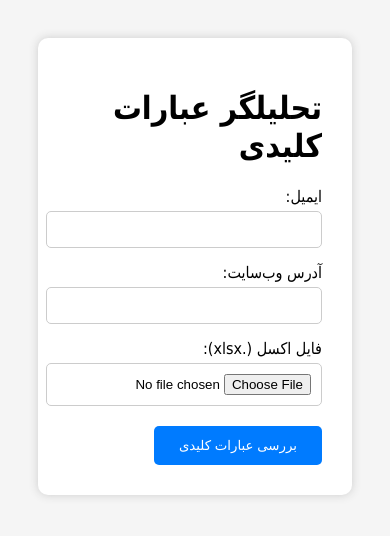
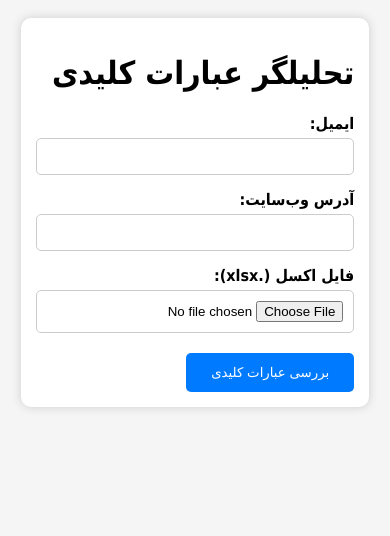
Before and after one commit to mimkhe0/keyword_bulk_checker, a Flask app: page / in a window 390 px wide. Shown: the top 536 px of the page. Run offline with Flask 3, Linux system fonts and the light colour scheme.

Commit message:
Update index.html

```diff
--- a/templates/index.html
+++ b/templates/index.html
@@ -2,26 +2,28 @@
 <html lang="fa" dir="rtl">
 <head>
     <meta charset="UTF-8">
+    <meta name="viewport" content="width=device-width, initial-scale=1">
+    <meta name="description" content="ابزاری برای تحلیل عبارات کلیدی در وب‌سایت‌ها">
     <title>تحلیلگر عبارات کلیدی</title>
-    <meta name="viewport" content="width=device-width, initial-scale=1">
     <style>
         body {
             font-family: Tahoma, sans-serif;
             background: #f5f5f5;
-            padding: 30px;
+            padding: 20px;
             direction: rtl;
         }
         .container {
-            max-width: 1000px;
+            max-width: 90%;
             background: white;
-            margin: auto;
-            padding: 30px;
+            margin: 0 auto;
+            padding: 20px;
             border-radius: 10px;
             box-shadow: 0 0 10px #ccc;
         }
         label {
             display: block;
             margin-top: 15px;
+            font-weight: bold;
         }
         input[type="email"],
         input[type="url"],
@@ -31,6 +33,7 @@
             margin-top: 5px;
             border-radius: 5px;
             border: 1px solid #ccc;
+            box-sizing: border-box;
         }
         button {
             margin-top: 20px;
@@ -69,6 +82,14 @@
             border-radius: 5px;
             text-decoration: none;
         }
+        .download-link:hover {
+            background: darkgreen;
+        }
+        @media (max-width: 600px) {
+            body { padding: 10px; }
+            .container { padding: 15px; }
+            th, td { font-size: 14px; }
+        }
     </style>
 </head>
 <body>
```
Also changed, not shown: other parts of templates/index.html (+18 -6 lines).
